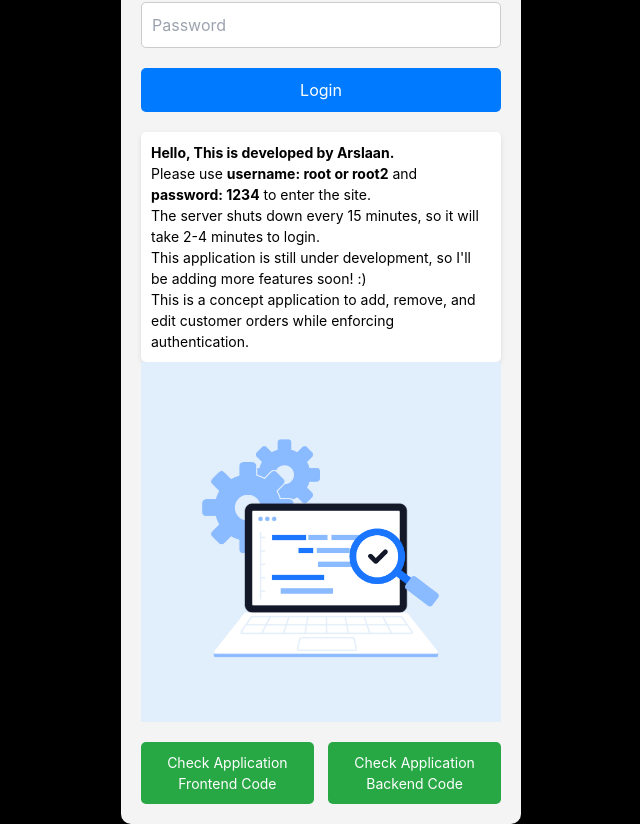
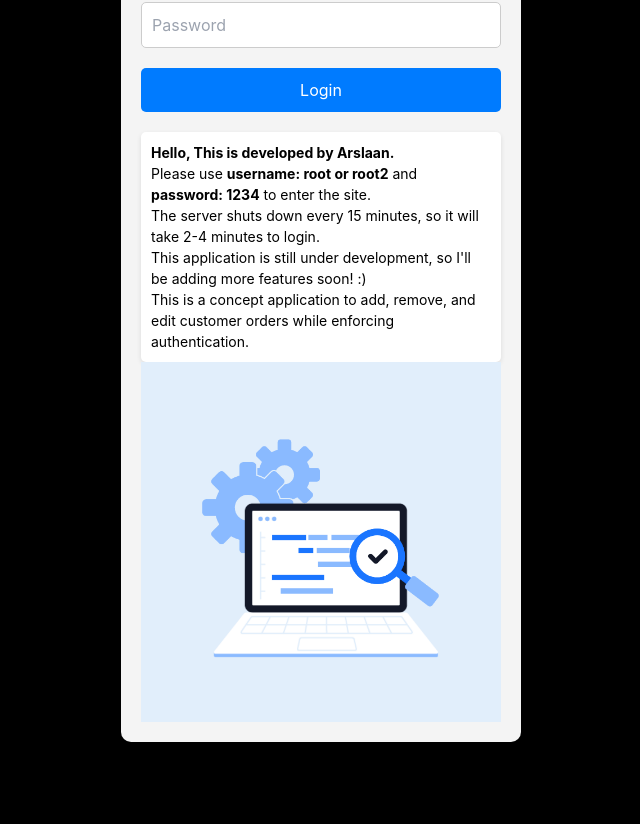
Before and after one commit to W44/React-FrontEnd-FO, a React (Create React App) app: page /login in a window 1280 px wide. Shown: the part 275-1099 px from the top of the page, without its empty margins (319-959 px from the left). After the commit the page ends 1017 px from the top, so only its background shows below. Built offline with nearby package versions, Linux system fonts and the light colour scheme; what bad-words would draw is missing.

Commit message:
Update Login.jsx

```diff
--- a/src/Components/Body/Login.jsx
+++ b/src/Components/Body/Login.jsx
@@ -87,14 +87,14 @@
       </div>
 
       <img rel="manifest" src={process.env.PUBLIC_URL + "/G0x5mip0Jq.gif"}></img>
-      <div className="button-container">
+      {/* <div className="button-container">
         <button onClick={() => window.open("https://github.com/W44/React-FrontEnd-FO", "_blank")} className="github-button">
           Check Application Frontend Code
         </button>
         <button onClick={() => window.open("https://github.com/W44/Java_BackEnd-FO", "_blank")} className="github-button">
           Check Application Backend Code
         </button>
-      </div>
+      </div> */}
     </div>
   );
 };
```
